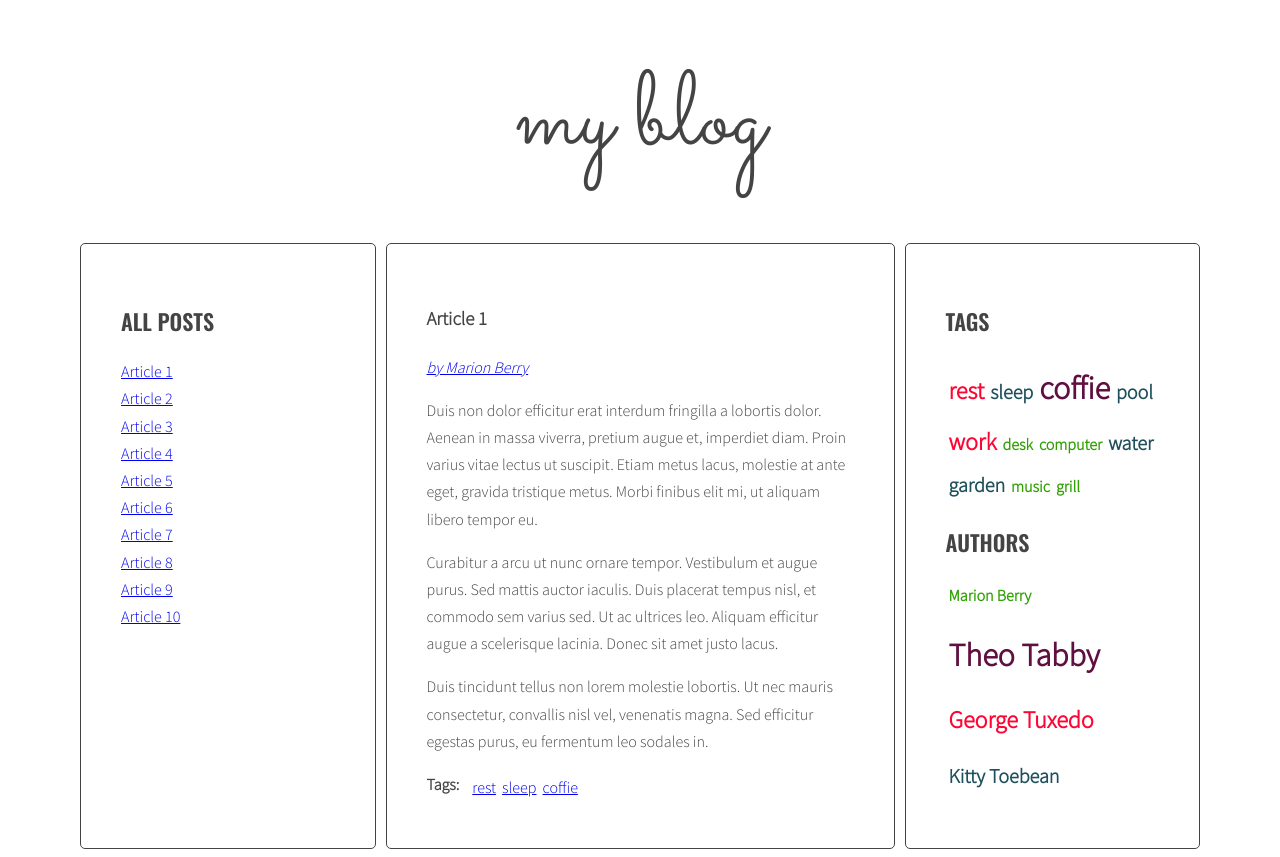
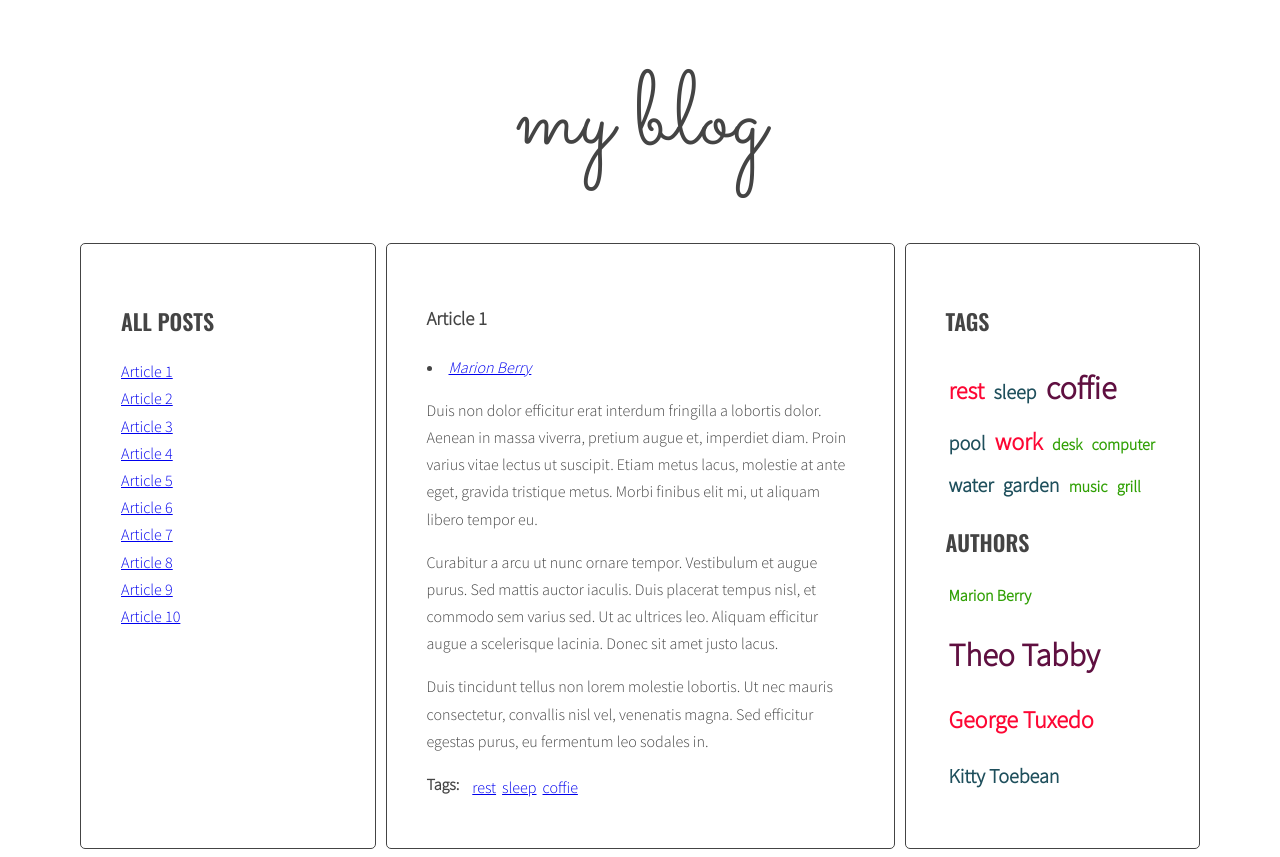
Before and after one commit to michal199403/javascript-blog, a website: page index.html in a window 1280 px wide. Drawn offline with nearby package versions, Linux system fonts and the light colour scheme.

Commit message:
Handlebars beta

```diff
--- a/index.html
+++ b/index.html
@@ -302,6 +302,28 @@
       </main>
     </div>
   </div>
+  <!-- Templates -->
+  <script id="template-article-link" type="text/x-handlebars-temple">
+    <li><a href="#{{ id }}"><span>{{ title }}</span></a></li>
+  </script>
+  <script id="template-tag-link" type="text/x-handlebars-temple">
+    <li><a href="#{{ id }}"><span>{{ title }}</span></a></li>
+  </script>
+  <script id="template-author-link" type="text/x-handlebars-temple">
+    <li><a href="#{{ id }}"><span>{{ title }}</span></a></li>
+  </script>
+  <script id="template-tag-cloud-link" type="text/x-handlebars-template">
+    {{#each tags}}
+    <li><a class="{{ className }}" href="#tag-{{ tag }}">{{ tag }}</a></li>
+    {{/each}}
+  </script>
+  <script id="template-author-cloud-link" type="text/x-handlebars-template">
+    {{#each authors}}
+    <li><a class="{{ className }}" href="#author-{{ articleAuthor }}">{{ articleAuthor }}</a></li>
+    {{/each}}
+  </script>
+  <!-- Implement Handlebars -->
+  <script src="https://cdnjs.cloudflare.com/ajax/libs/handlebars.js/4.1.0/handlebars.min.js"></script>
   <script src="js/script.js"></script>
 </body>
 
--- a/js/script.js
+++ b/js/script.js
@@ -3,8 +3,17 @@
 //    console.log('links:', links);
 //  });
 
-/* Object for options */
+/* Templates */
+const templates = {
+  articleLink: Handlebars.compile(document.querySelector('#template-article-link').innerHTML),
+  tagLink: Handlebars.compile(document.querySelector('#template-tag-link').innerHTML),
+  authorLink: Handlebars.compile(document.querySelector('#template-author-link').innerHTML),
+  tagCloudLink: Handlebars.compile(document.querySelector('#template-tag-cloud-link').innerHTML),
+  authorCloudLink: Handlebars.compile(document.querySelector('#template-author-cloud-link').innerHTML)
+};
 
+
+/* Variables as object (for options) */
 const opt = {
   articleSelector: '.post',
   titleSelector: '.post-title',
@@ -14,6 +23,8 @@ const opt = {
   cloudClassCount: '4',
   cloudClassPrefix: 'tag-size-'
 };
+
+
 //const optArticleSelector = '.post',
 //optTitleSelector = '.post-title',
 //optTitleListSelector = '.titles',
@@ -26,8 +37,6 @@ const opt = {
 const titleClickHandler = function (event) {
   event.preventDefault();
   const clickedElement = this;
-  //console.log('Link was clicked!');
-  //console.log(event);
   /* remove class 'active' from all article links  */
   const activeLinks = document.querySelectorAll('.titles a.active');
   for (let activeLink of activeLinks) {
@@ -35,7 +44,6 @@ const titleClickHandler = function (event) {
   }
   /* add class 'active' to the clicked link */
   clickedElement.classList.add('active');
-  //console.log('clickedElement: ', clickedElement);
   /* remove class 'active' from all articles */
   const activeArticles = document.querySelectorAll('.posts article.active');
   for (let activeArticle of activeArticles) {
@@ -43,10 +51,8 @@ const titleClickHandler = function (event) {
   }
   /* get 'href' attribute from the clicked link */
   const articleSelector = clickedElement.getAttribute('href');
-  //console.log('article href:', articleSelector);
   /* find the correct article using the selector (value of 'href' attribute) */
   const targetArticle = document.querySelector(articleSelector);
-  //console.log('Target article:', targetArticle);
   /* add class 'active' to the correct article */
   targetArticle.classList.add('active');
 
@@ -61,14 +67,9 @@ function generateTitleLinks(customSelector = '') {
   /* remove contents of titleList */
   const titleList = document.querySelector(opt.titleListSelector);
   titleList.innerHTML = '';
-  //console.log('Title list is cleard.');
-
   let html = '';
-
   /* for each article */
   const articles = document.querySelectorAll(opt.articleSelector + customSelector);
-  //console.log('Seceltor: ', customSelector);
-  //console.log('Articles: ', articles);
   for (let article of articles) {
     /* get the article id */
     const articleId = article.getAttribute('id');
@@ -76,7 +77,10 @@ function generateTitleLinks(customSelector = '') {
     /* get the title from the title element */
     const articleTitle = article.querySelector(opt.titleSelector).innerHTML; //Ta linijka wykonuje 2 założenia algorytmu (znajduję oraz przypisuję).
     /* create HTML of the link */
-    const linkHTML = '<li><a href="#' + articleId + '"><span>' + articleTitle + '</span></a></li>';
+    //const linkHTML = '<li><a href="#' + articleId + '"><span>' + articleTitle + '</span></a></li>';
+    /* Handlebars */
+    const linkHtmlData = { id: articleId, title: articleTitle };
+    const linkHTML = templates.articleLink(linkHtmlData);
     /* insert link into titleList */
     html = html + linkHTML;
   }
@@ -123,7 +127,6 @@ function calculateAuthorsParams(authors) {
   };
   /* START loop: for each author in authors */
   for (let author in authors) {
-    //console.log(author + ' is used ' + authors[author] + ' times ');
     if (authors[author] > params.max) {
       params.max = authors[author];
     } if (authors[author] < params.min) {
@@ -168,7 +171,6 @@ function generateTags() {
     const articleTags = article.getAttribute('data-tags');
     /* split tags into array */
     const articleTagsArray = articleTags.split(' ');
-    //console.log('Article Tags: ', articleTagsArray);
     /* START LOOP: for each tag */
     for (let tag of articleTagsArray) {
       /* generate HTML of the link */
@@ -192,23 +194,29 @@ function generateTags() {
   /* [new] find list of tags in right column */
   const tagList = document.querySelector('.tags');
   const tagsParams = calculateTagsParams(allTags);
-  //console.log('tags params: ', tagsParams);
-  //console.log('all tags', allTags);
   /* [new] create variable for all links for HTML code */
-  let allTagsHTML = '';
+  //let allTagsHTML = '';
+  /* Handlebars */
+  const allTagsData = { tags: [] };
   /* [new] START loop: for each tag in allTags */
   for (let tag in allTags) {
     const tagLinkHTML = calculateTagClass(allTags[tag], tagsParams);
-    //console.log('tagLinkHTML: ', tagLinkHTML);
     /*[new] generate code of link and add it to allTagsHTML */
-    allTagsHTML += '<li><a class=' + tagLinkHTML + ' href="#tag-' + tag + '">' + tag + '</a></li>';
+    //allTagsHTML += '<li><a class=' + tagLinkHTML + ' href="#tag-' + tag + '">' + tag + '</a></li>';
     //allTagsHTML += tagLinkHTML;
+    /* Templates */
+    allTagsData.tags.push({
+      tag: tag,
+      count: allTags[tag],
+      className: calculateTagClass(allTags[tag], tagsParams)
+    });
     /* END loop: for each tag in allTags */
 
   }
   /* [new] add HTML from allTagsHTML to tagList */
-
-  tagList.innerHTML = allTagsHTML;
+  //tagList.innerHTML = allTagsHTML;
+  /* Templates */
+  tagList.innerHTML = templates.tagCloudLink(allTagsData);
 }
 
 generateTags();
@@ -276,8 +284,10 @@ function generateAuthors() {
     /* get authors from atrribute */
     const articleAuthor = article.getAttribute('data-author');
     /* generate HTML of choosen link */
-    const linkHTML = '<p><a href="#author-' + articleAuthor + '"> by ' + articleAuthor + '</a></p>';
-    //console.log('Genereted link: ', linkHTML);
+    //const linkHTML = '<p><a href="#author-' + articleAuthor + '"> by ' + articleAuthor + '</a></p>';
+    /* Handlebars */
+    const linkHtmlData = { id: articleAuthor, title: articleAuthor };
+    const linkHTML = templates.authorLink(linkHtmlData);
     /* add generated code to html variable */
     html = html + linkHTML;
     /* insert HTML of all the links into author wrapper */
@@ -294,6 +304,7 @@ function generateAuthors() {
   const authorList = document.querySelector('.authors');
   const authorsParams = calculateAuthorsParams(allAuthors);
   let allAuthorsHTML = '';
+  const allAuthorsData = { authors: [] };
   for (let author in allAuthors) {
     const authorLinkHtml = calculateAuthorClass(allAuthors[author], authorsParams);
     allAuthorsHTML += '<li><a class=' + authorLinkHtml + ' href="#author-' + author + '">' + author + '</a></li>';
```
Also changed, not shown: .eslintrc.json.
